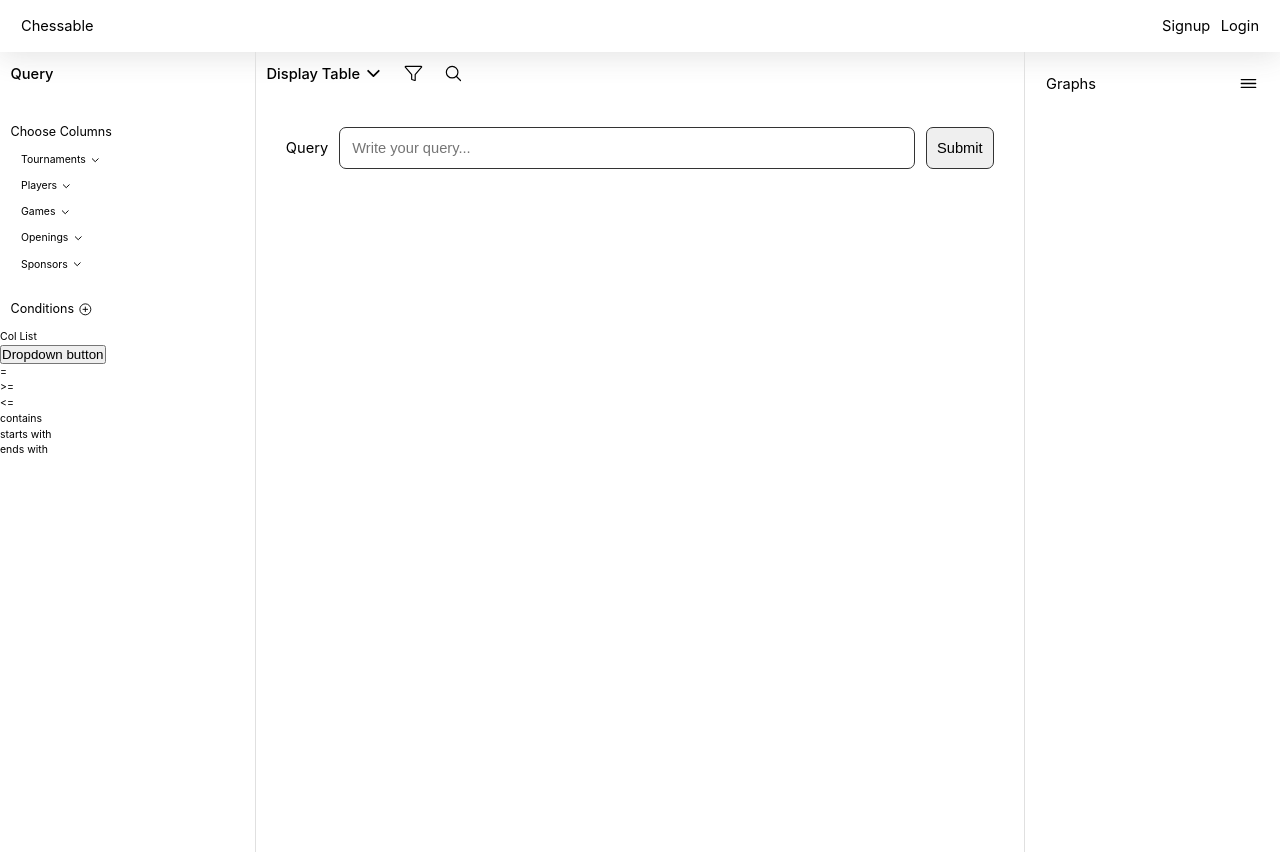
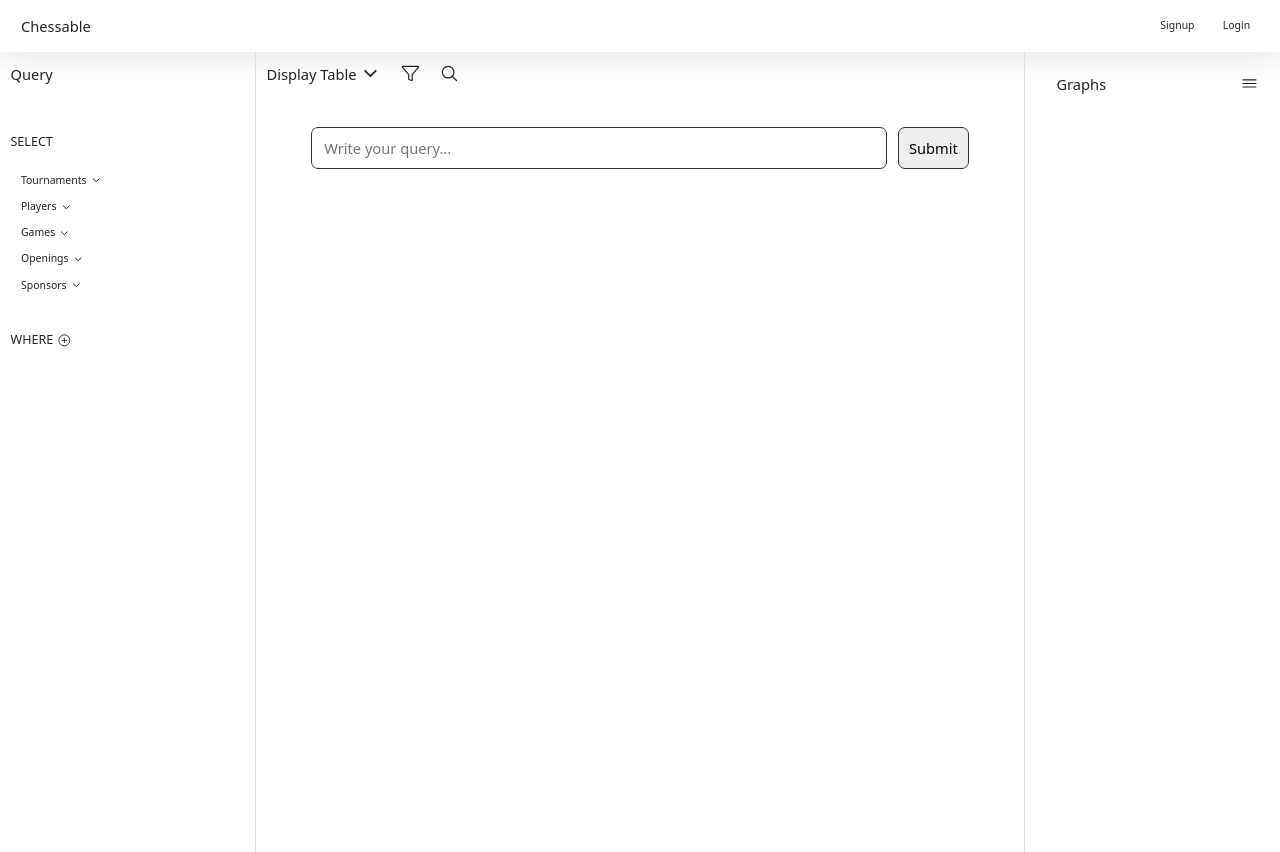
Before and after one commit to ThuNguyen-198/chessable, a React (Vite) app: page / in a window 1280 px wide. Both pictures are taken after a click on the element "Openings". Built offline with nearby package versions, Linux system fonts and the light colour scheme.

Commit message:
handle add where-rows

```diff
--- a/package.json
+++ b/package.json
@@ -9,6 +9,7 @@
     "preview": "vite preview"
   },
   "dependencies": {
+    "bootstrap": "^5.2.3",
     "nodemon": "^2.0.22",
     "react": "^18.2.0",
     "react-dom": "^18.2.0"
--- a/src/App.css
+++ b/src/App.css
@@ -89,40 +89,99 @@ html {
   font-size: 1.2rem;
   font-weight: 400;
 }
-.query-table-list {
-  display: flex;
-  flex-direction: column;
-  align-items: flex-start;
-  gap: 1rem;
-  margin-left: 2rem;
+
+/* SELECT Block */
+.select-block {
 }
-.query-table-list li {
+.select-table-list {
   display: flex;
   flex-direction: column;
   align-items: flex-start;
   gap: 1rem;
 }
-.query-table-list form {
+.select-table-list li {
+  display: flex;
+  flex-direction: column;
+  align-items: flex-start;
+  gap: 1rem;
+}
+.select-table-list form {
   width: 100%;
   display: flex;
   flex-direction: column;
   align-items: flex-start;
   gap: 1rem;
-  margin-left: 1rem;
 }
-.query-table-list label {
+.select-table-list label {
   width: 50%;
   display: flex;
   align-items: center;
   justify-content: flex-start;
   gap: 1rem;
 }
-.query-table-list input {
+.select-table-list input {
   width: fit-content;
 }
-.conditions ion-icon {
+
+/* WHERE Block */
+.where ion-icon {
   font-size: 1.4rem;
 }
+.where-block {
+  display: flex;
+  flex-direction: column;
+  gap: 1.2rem;
+}
+.where-row {
+  display: grid;
+  grid-template-columns: 1.2fr 1.2fr 2fr;
+  align-items: center;
+  justify-content: center;
+  padding: 0 1rem;
+  gap: 0.5rem;
+}
+.where-param,
+.where-col {
+  position: relative;
+}
+.where-col button,
+.where-param button {
+  min-width: 100%;
+  height: 3rem;
+  border: 1px solid #333;
+  border-radius: 5px;
+  display: flex;
+  justify-content: center;
+}
+.where-param-dropdown,
+.where-col-dropdown {
+  position: absolute;
+  width: 100%;
+  display: flex;
+  flex-direction: column;
+  gap: 1rem;
+  padding: 1rem;
+  background-color: #e0e0e0;
+  margin-top: 0.4rem;
+  border-radius: 11px;
+  transform: scaleZ(1);
+  overflow: auto;
+  list-style: none;
+}
+.where-block input {
+  width: 100%;
+  overflow: auto;
+  height: 3rem;
+  border-radius: 5px;
+  border: 1px solid #333;
+  overflow: auto;
+  padding: 0 0.4rem;
+}
+.where-block input:focus {
+  border: 2px solid rgba(51, 51, 51, 0.585);
+  outline: none;
+}
+
 /* ********************************** */
 /* ******** content container ******* */
 /* ********************************** */
@@ -143,13 +202,14 @@ html {
 }
 .options-bar ion-icon {
   font-size: 1.8rem;
+  cursor: pointer;
 }
 
 .dropdown-table-menu {
   text-decoration: none;
   position: absolute;
-  top: 4rem;
-  left: 2rem;
+  top: 3.5rem;
+  left: 1rem;
   display: flex;
   flex-direction: column;
   gap: 0.8rem;
@@ -199,17 +259,26 @@ html {
   border: 1px solid #333;
   color: green;
 }
+.writen-query input:focus {
+  border: 2px solid rgba(51, 51, 51, 0.585);
+}
 .writen-query button {
   height: 4rem;
   font-size: 1.4rem;
   padding: 0 1rem;
   border-radius: 7px;
-  border: 1px solid #333;
+  border: 1px solid #333333;
   cursor: pointer;
+  transition: all 0.3s;
 }
-.writen-query button:hover {
-  transform: scale(0.06);
+.writen-query button:active {
+  transform: scale(0.96);
 }
+.writen-query button:hover,
+.writen-query button:active {
+  background-color: #e0e0e0;
+}
+
 /* ********************************** */
 /* ******* results container ******** */
 /* ********************************** */
--- a/src/App.jsx
+++ b/src/App.jsx
@@ -1,7 +1,10 @@
 import { useState } from "react";
 import "./App.css";
+import "bootstrap/dist/css/bootstrap.css";
 
 function App() {
+  // Section Query
+  // Section Query - SELECT
   const playerKeys = [
     "playerID",
     "fName",
@@ -18,7 +21,51 @@ function App() {
     "totalLoses",
     "totalDraws",
   ];
-  const conditionList = [
+  const [isDisplayGamesCols, setIsDisplayGamesCols] = useState(false);
+  const [isDisplayToursCols, setIsDisplayToursCols] = useState(false);
+  const [isDisplayPlayersCols, setIsDisplayPlayersCols] = useState(false);
+  const [isDisplayOpeningsCols, setIsDisplayOpeningsCols] = useState(false);
+  const [isDisplaySponsorsCols, setIsDisplaySponsorsCols] = useState(false);
+  const [checkedPlayersCols, setCheckedPlayersCols] = useState([]);
+  const handleCheckboxPlayers = (event) => {
+    setCheckedPlayersCols({
+      ...checkedPlayersCols,
+      [event.target.name]: event.target.checked,
+    });
+  };
+  const handlePlayersFormSubmit = (event) => {
+    event.preventDefault();
+    console.log(checkedPlayersCols);
+  };
+  const displayQueryCols = (tableName) => {
+    if (tableName === "players") setIsDisplayPlayersCols(!isDisplayPlayersCols);
+    else if (tableName === "games") setIsDisplayGamesCols(!isDisplayGamesCols);
+    else if (tableName === "tournaments")
+      setIsDisplayToursCols(!isDisplayToursCols);
+    else if (tableName === "sponsors")
+      setIsDisplaySponsorsCols(!isDisplaySponsorsCols);
+    else if (tableName === "openings")
+      setIsDisplayOpeningsCols(!isDisplayOpeningsCols);
+  };
+
+  // Section Query - WHERE
+  const whereCols = [
+    "playerID",
+    "fName",
+    "lName",
+    "age",
+    "gender",
+    "phoneNo",
+    "address",
+    "rating",
+    "title",
+    "country",
+    "totalGames",
+    "totalWins",
+    "totalLoses",
+    "totalDraws",
+  ];
+  const whereParamList = [
     "=",
     ">=",
     "<=",
@@ -26,14 +73,23 @@ function App() {
     "starts with",
     "ends with",
   ];
-  const [query, setQuery] = useState("");
+  const [numWhereRows, setNumWhereRows] = useState(0);
+  const [isDisplayWhereCols, setIsDisplayWhereCols] = useState(false);
+  const [isDisplayWhereParam, setIsDisplayWhereParam] = useState(false);
+  const displayWhereCols = () => {
+    setIsDisplayWhereCols(!isDisplayWhereCols);
+  };
+  const displayWhereParam = () => {
+    setIsDisplayWhereParam(!isDisplayWhereParam);
+  };
+  const addNumWhereRow = () => {
+    setNumWhereRows(numWhereRows + 1);
+  };
+
+  // Section Result
+  // Section Result - Nav
+  const [isDisplayTableMenu, setIsDisplayTableMenu] = useState(false);
   const [isDisplaySearchBar, setIsDisplaySearchBar] = useState(false);
-  const [isDisplayTableMenu, setIsDisplayTableMenu] = useState(false);
-  const [isDisplayGamesCols, setIsDisplayGamesCols] = useState(false);
-  const [isDisplayToursCols, setIsDisplayToursCols] = useState(false);
-  const [isDisplayPlayersCols, setIsDisplayPlayersCols] = useState(false);
-  const [isDisplayOpeningsCols, setIsDisplayOpeningsCols] = useState(false);
-  const [isDisplaySponsorsCols, setIsDisplaySponsorsCols] = useState(false);
   const [tableToDisplay, setTableToDisplay] = useState([
     {
       playerID: "1",
@@ -52,27 +108,7 @@ function App() {
       totalDraws: "adw",
     },
   ]);
-  const [keys, setKeys] = useState([]);
-  const [checkedPlayersCols, setCheckedPlayersCols] = useState([]);
-  const [conditionQuery, setConditionQuery] = useState([]);
-
-  const handleCheckboxPlayers = (event) => {
-    setCheckedPlayersCols({
-      ...checkedPlayersCols,
-      [event.target.name]: event.target.checked,
-    });
-  };
-  const handlePlayersFormSubmit = (event) => {
-    event.preventDefault();
-    console.log(checkedPlayersCols);
-  };
-  const handleQueryChange = (event) => {
-    setQuery(event.target.value);
-    console.log(query);
-  };
-  const handleQuerySubmit = () => {
-    console.log(query);
-  };
+  const [resultTableKeys, setResultTableKeys] = useState([]);
   const displayTable = () => {
     setTableToDisplay([
       {
@@ -156,7 +192,7 @@ function App() {
         totalDraws: "adw",
       },
     ]);
-    setKeys(Object.keys(tableToDisplay[0]));
+    setResultTableKeys(Object.keys(tableToDisplay[0]));
     setIsDisplayTableMenu(!isDisplayTableMenu);
   };
   const displaySearchBar = () => {
@@ -167,16 +203,18 @@ function App() {
     setIsDisplayTableMenu(!isDisplayTableMenu);
     console.log(isDisplayTableMenu);
   };
-  const displayQueryCols = (tableName) => {
-    if (tableName === "players") setIsDisplayPlayersCols(!isDisplayPlayersCols);
-    else if (tableName === "games") setIsDisplayGamesCols(!isDisplayGamesCols);
-    else if (tableName === "tournaments")
-      setIsDisplayToursCols(!isDisplayToursCols);
-    else if (tableName === "sponsors")
-      setIsDisplaySponsorsCols(!isDisplaySponsorsCols);
-    else if (tableName === "openings")
-      setIsDisplayOpeningsCols(!isDisplayOpeningsCols);
+  // Section Result - Query Bar
+  const [query, setQuery] = useState("");
+  const handleQueryChange = (event) => {
+    setQuery(event.target.value);
+    console.log(query);
   };
+  const handleQuerySubmit = () => {
+    console.log(query);
+  };
+  // Section Graphs
+
+  // const [conditionQuery, setConditionQuery] = useState([]);
 
   return (
     <div className="app-container">
@@ -192,9 +230,9 @@ function App() {
         {/* Section Query Container */}
         <section className="query-container">
           <p className="options-bar">Query</p>
-          <div className="query-block">
-            <p className="query-step">Choose Columns</p>
-            <ul className="query-table-list">
+          <div className="select-block">
+            <p className="query-step">SELECT</p>
+            <ul className="select-table-list">
               <li>
                 <div
                   className="text-icon"
@@ -206,7 +244,7 @@ function App() {
               </li>
               <li>
                 <div
-                  className="text-icon"
+                  className="text-icon select-table"
                   onClick={() => displayQueryCols("players")}
                 >
                   Players
@@ -263,29 +301,59 @@ function App() {
             </ul>
           </div>
           <div className="query-block">
-            <p className="query-step text-icon conditions">
-              Conditions
-              <ion-icon name="add-circle-outline"></ion-icon>
+            <p className="query-step text-icon where">
+              WHERE
+              <ion-icon
+                name="add-circle-outline"
+                onClick={addNumWhereRow}
+              ></ion-icon>
             </p>
-            <div className="condition-block">
-              <div>Col List</div>
-              <div className="dropdown">
+            <div className="where-block">
+              {[...Array(numWhereRows)].map((row, index) => (
+                <form className="where-row" key={index}>
+                  <div className="where-col">
                     <button
-                  className="btn btn-secondary dropdown-toggle"
+                      className="text-icon"
                       type="button"
-                  data-bs-toggle="dropdown"
-                  aria-expanded="false"
+                      onClick={displayWhereCols}
                     >
-                  Dropdown button
+                      Column
+                      <ion-icon name="chevron-down-outline"></ion-icon>
                     </button>
-                <ul className="dropdown-menu">
-                  {conditionList.map((condition, i) => (
+                    {isDisplayWhereCols ? (
+                      <ul className="where-col-dropdown">
+                        {whereCols.map((col, i) => (
+                          <li key={i}>{col}</li>
+                        ))}
+                      </ul>
+                    ) : (
+                      <></>
+                    )}
+                  </div>
+                  <div className="where-param">
+                    <button
+                      className="text-icon"
+                      type="button"
+                      onClick={displayWhereParam}
+                    >
+                      equals
+                      <ion-icon name="chevron-down-outline"></ion-icon>
+                    </button>
+                    {isDisplayWhereParam ? (
+                      <ul className="where-param-dropdown">
+                        {whereParamList.map((condition, i) => (
                           <li key={i} className="dropdown-item">
                             {condition}
                           </li>
                         ))}
                       </ul>
+                    ) : (
+                      <></>
+                    )}
                   </div>
+                  <input />
+                </form>
+              ))}
             </div>
           </div>
         </section>
@@ -321,7 +389,7 @@ function App() {
             ></ion-icon>
           </div>
           <form className="writen-query">
-            <label>Query</label>
+            {/* <label>Query</label> */}
             <input
               placeholder="Write your query..."
               value={query}
@@ -333,7 +401,7 @@ function App() {
             <table>
               <thead>
                 <tr>
-                  {keys.map((key) => (
+                  {resultTableKeys.map((key) => (
                     <th key={key}>{key}</th>
                   ))}
                 </tr>
@@ -341,7 +409,7 @@ function App() {
               <tbody>
                 {tableToDisplay.map((row, index) => (
                   <tr key={index}>
-                    {keys.map((key) => (
+                    {resultTableKeys.map((key) => (
                       <td key={key}>{row[key]}</td>
                     ))}
                   </tr>
@@ -354,7 +422,7 @@ function App() {
 
         <section className="graphs-container">
           <div className="graphs-header-bar">
-            <div>Graphs</div>
+            <div className="options-bar">Graphs</div>
             <ion-icon name="menu-outline"></ion-icon>
           </div>
         </section>
```
Also changed, not shown: 1 other file (tests, documents, lock files or other folders). Lines whose indentation alone changed are shown as unchanged.
